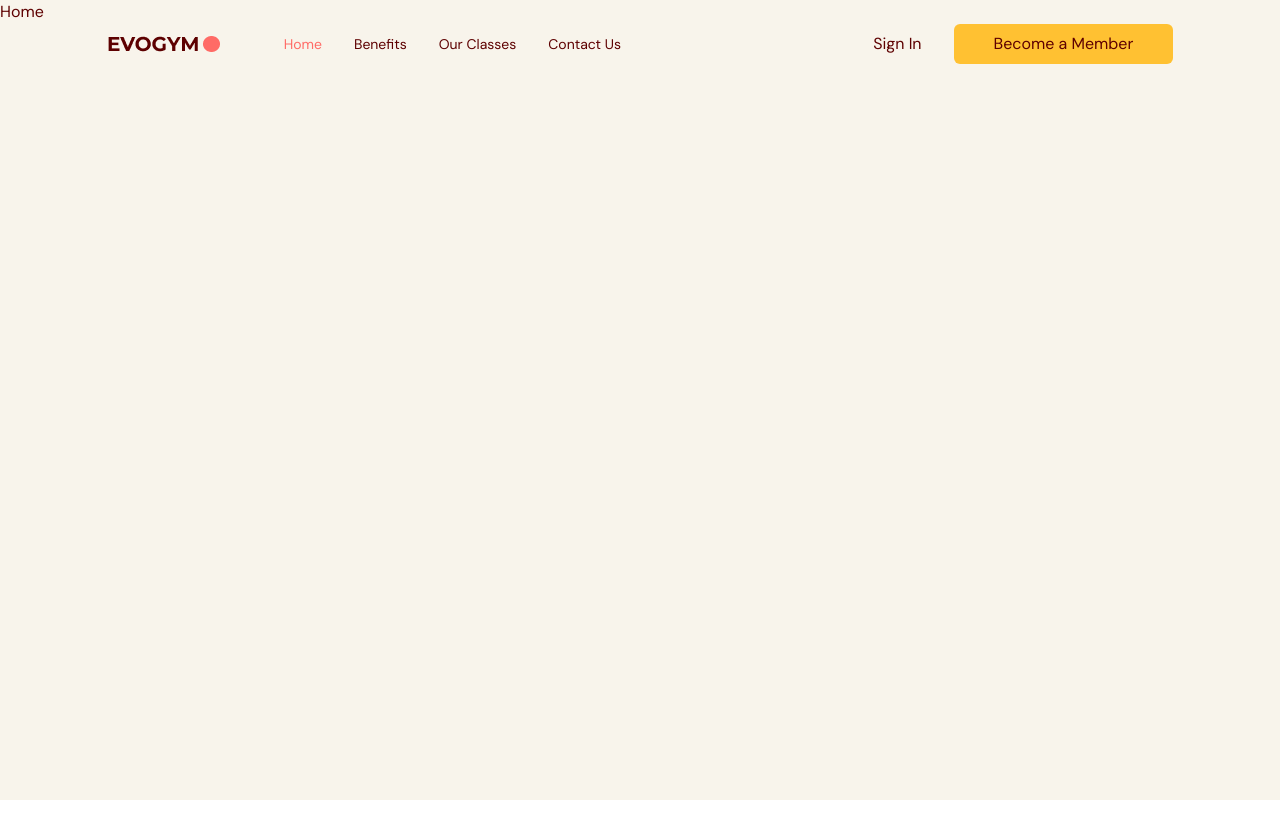
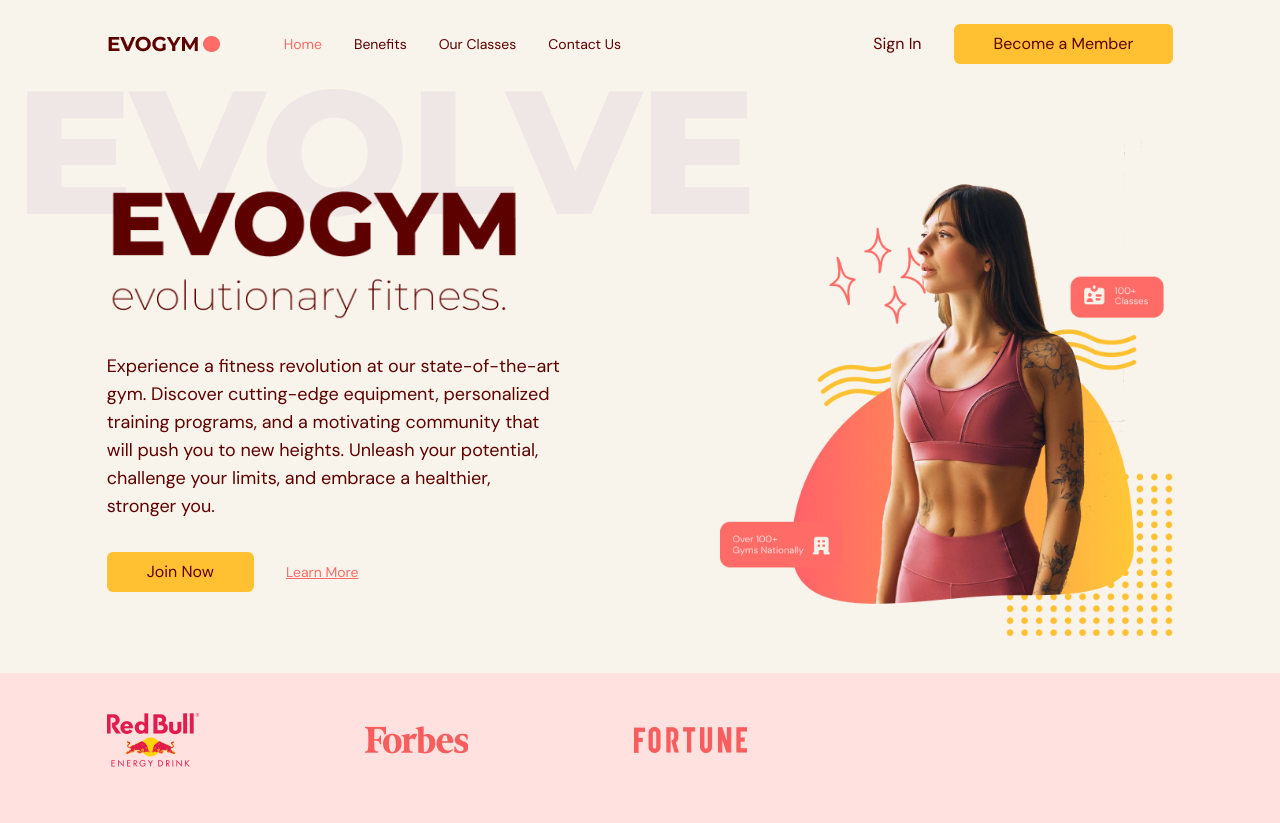
Before and after one commit to guilhas5/Gym-LandigPage, a React (Vite) app: page / in a window 1280 px wide. Before the commit the page ends 800 px from the top, so only its background shows below. Built offline with nearby package versions, Linux system fonts and the light colour scheme; the HTML template or start-up script is replaced by a standard one.

Commit message:
Adding the Home Page

```diff
--- a/src/components/home/Home.tsx
+++ b/src/components/home/Home.tsx
@@ -1,11 +1,79 @@
+import useMediaQuery from "@/hooks/useMediaQuery";
+import ActionButton from "@/shared/ActionButton";
 import { SelectedPage } from "@/shared/types";
+import HomePageText from "@/assets/HomePageText.png";
+import HomePageGraphic from "@/assets/HomePageGraphic.png";
+import SponsorRedBull from "@/assets/SponsorRedBull.png";
+import SponsorForbes from "@/assets/SponsorForbes.png";
+import SponsorFortune from "@/assets/SponsorFortune.png";
+import AnchorLink from "react-anchor-link-smooth-scroll";
 
 type Props = {
   setSelectedPage: (value: SelectedPage) => void;
 };
 
 const Home = ({ setSelectedPage }: Props) => {
-  return <div>Home</div>;
+  const isAboveMediumScreens = useMediaQuery("(min-width:1060px)");
+
+  return (
+    <section
+      id={SelectedPage.Home}
+      className="gap-16 bg-gray-20 pt-10 md:h-full"
+    >
+      {/*IMAGE AND MAIN HEADER */}
+      <div className="md:flex mx-auto w-5/6 items-center justify-center md:h-5/6">
+        {/*MAIN HEADER */}
+        <div className="z-10 mt-32 md:basis-3/5">
+          {/*HEADINGS */}
+          <div className="md:-mt-20">
+            <div className="relative">
+              <div className="before:absolute before:-top-20 before:-left-20 before:z-[-1] md:before:content-evolvetext">
+                <img alt="home-page-text" src={HomePageText} />
+              </div>
+            </div>
+            <p className="mt-8 text-lg">
+              Experience a fitness revolution at our state-of-the-art gym.
+              Discover cutting-edge equipment, personalized training programs,
+              and a motivating community that will push you to new heights.
+              Unleash your potential, challenge your limits, and embrace a
+              healthier, stronger you.
+            </p>
+          </div>
+            {/* Actions */}
+            <div className="mt-8 flex items-center gap-8">
+          <ActionButton setSelectedPage={setSelectedPage}>
+            Join Now
+          </ActionButton>
+          <AnchorLink
+            className="text-sm font bold text-primary-500 underline hover:bg-secondary-500"
+            onClick={() => setSelectedPage(SelectedPage.ContactUs)}
+            href={`#${SelectedPage.ContactUs}`}
+          >
+            <p>Learn More</p>
+          </AnchorLink>
+          </div>
+        </div>
+        {/*IMAGE */}
+        <div className="flex basis-3/5 justify-center md: z-10
+        md:ml-40 md:mt-16 md:justify-items-end">
+          <img alt="home page graphic" src={HomePageGraphic} />
+        </div>
+      </div>
+      {/*SPONSORS*/}
+      {isAboveMediumScreens && (
+        <div className="h-[150px] w-full bg-primary-100 py-10">
+          <div className="mx-auto w-5/6">
+            <div className="flex w-3/5 items-center justify-between gap-8">
+              <img alt="redbull-logo" src={SponsorRedBull} />
+              <img alt="forbes-sponsor" src={SponsorForbes} />
+              <img alt="fortune-sponsor" src={SponsorFortune} />
+
+            </div>
+          </div>
+        </div>
+      )}
+    </section>
+  );
 };
 
 export default Home;
```
